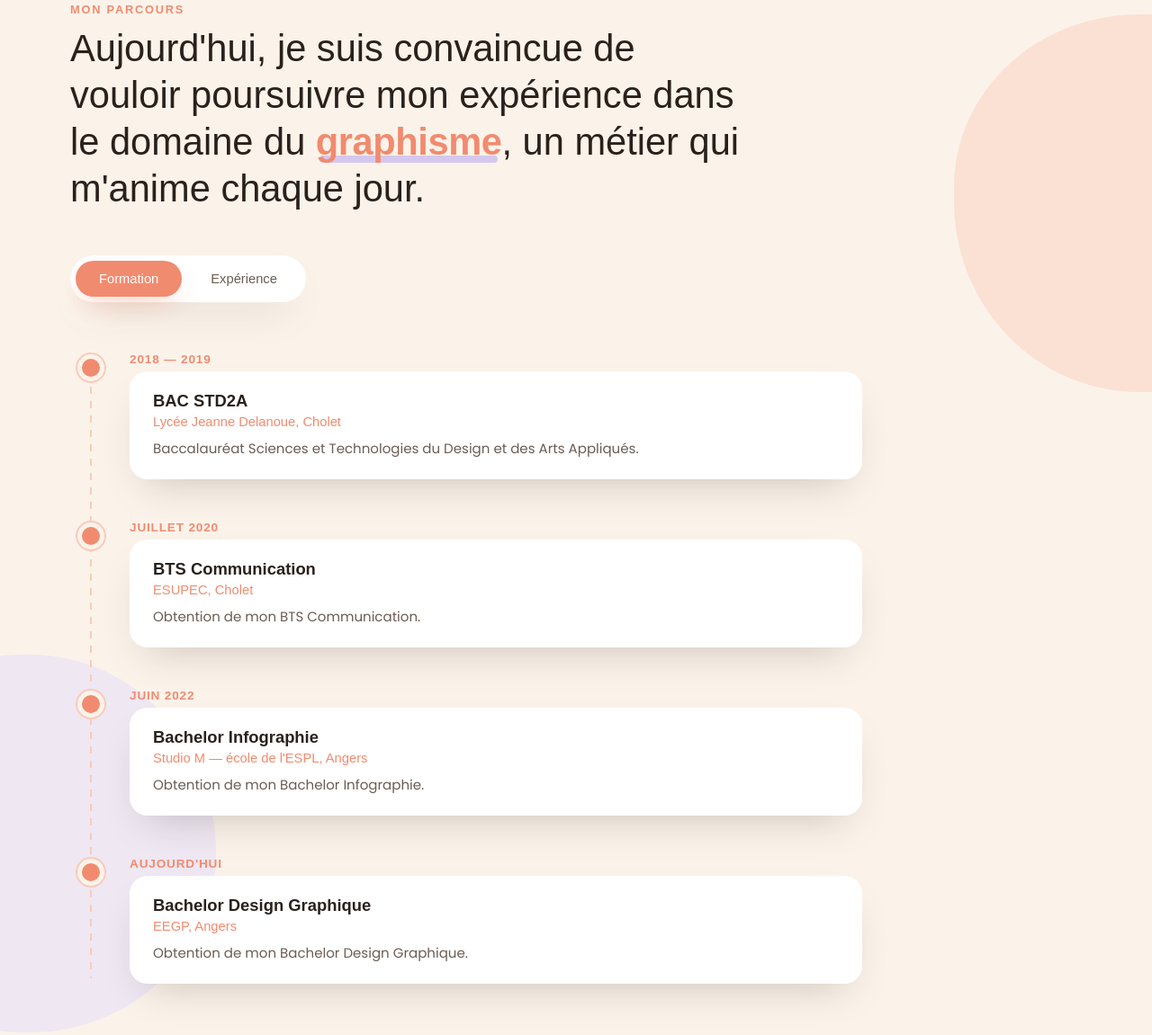
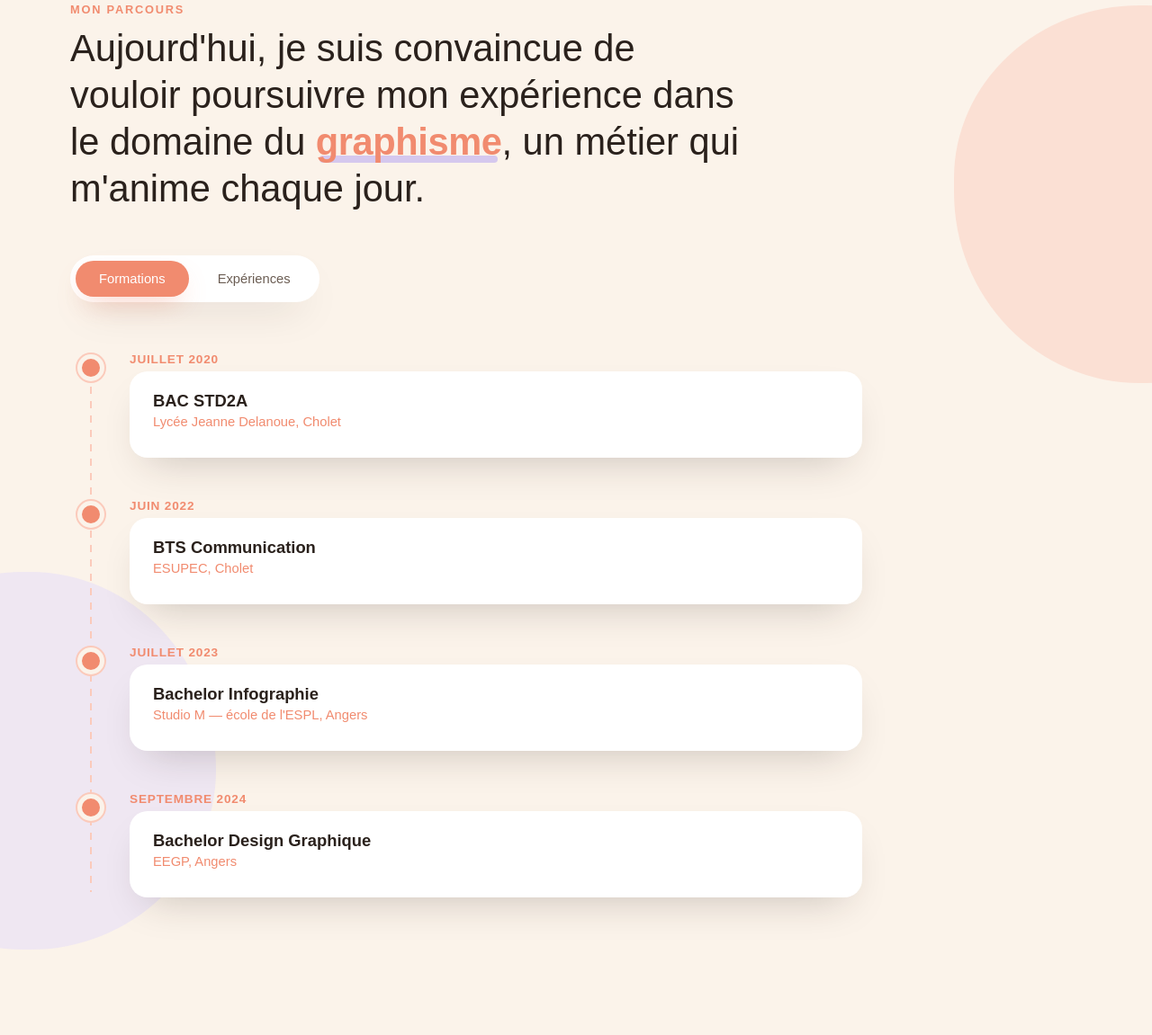
Before and after one commit to CarlosMena01/vermeille-portfolio, a plain HTML site: page index.html in a window 1280 px wide. Shown: the part 917-2068 px from the top of the page at 90% size. Drawn offline with Linux system fonts and the light colour scheme; a web font is replaced by a local one.

Commit message:
fix: Update timeline titles and correct project dates

```diff
--- a/index.html
+++ b/index.html
@@ -103,8 +103,8 @@
       </h2>
 
       <div class="timeline-tabs reveal">
-        <button class="timeline-tab is-active" data-track="formation">Formation</button>
-        <button class="timeline-tab" data-track="experience">Expérience</button>
+        <button class="timeline-tab is-active" data-track="formation">Formations</button>
+        <button class="timeline-tab" data-track="experience">Expériences</button>
       </div>
 
       <div class="timeline" id="timeline">
--- a/js/main.js
+++ b/js/main.js
@@ -98,7 +98,6 @@ document.addEventListener('DOMContentLoaded', () => {
         <div class="timeline-item__card">
           <h3 class="timeline-item__title">${item.title}</h3>
           <p class="timeline-item__place">${item.place}</p>
-          <p class="timeline-item__desc">${item.desc}</p>
         </div>
       </div>
     `).join('');
--- a/js/projects-data.js
+++ b/js/projects-data.js
@@ -389,10 +389,10 @@ const PROJECTS = [
 
 const TIMELINE = {
   formation: [
-    { date: "2018 — 2019", title: "BAC STD2A", place: "Lycée Jeanne Delanoue, Cholet", desc: "Baccalauréat Sciences et Technologies du Design et des Arts Appliqués." },
-    { date: "Juillet 2020", title: "BTS Communication", place: "ESUPEC, Cholet", desc: "Obtention de mon BTS Communication." },
-    { date: "Juin 2022", title: "Bachelor Infographie", place: "Studio M — école de l'ESPL, Angers", desc: "Obtention de mon Bachelor Infographie." },
-    { date: "Aujourd'hui", title: "Bachelor Design Graphique", place: "EEGP, Angers", desc: "Obtention de mon Bachelor Design Graphique." }
+    { date: "Juillet 2020", title: "BAC STD2A", place: "Lycée Jeanne Delanoue, Cholet", desc: "Baccalauréat Sciences et Technologies du Design et des Arts Appliqués." },
+    { date: "Juin 2022", title: "BTS Communication", place: "ESUPEC, Cholet", desc: "Obtention de mon BTS Communication." },
+    { date: "Juillet 2023", title: "Bachelor Infographie", place: "Studio M — école de l'ESPL, Angers", desc: "Obtention de mon Bachelor Infographie." },
+    { date: "Septembre 2024", title: "Bachelor Design Graphique", place: "EEGP, Angers", desc: "Obtention de mon Bachelor Design Graphique." }
   ],
   experience: [
     { date: "Juin 2018", title: "Graphiste (stage)", place: "Publi Impress, La Séguinière", desc: "Première expérience en agence de communication visuelle." },
```
